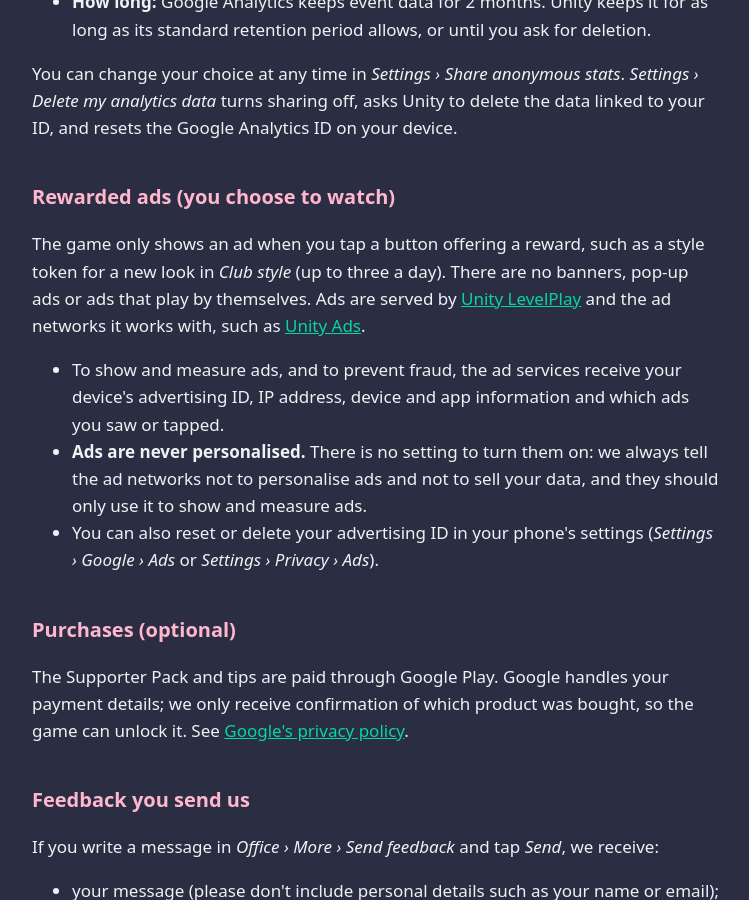
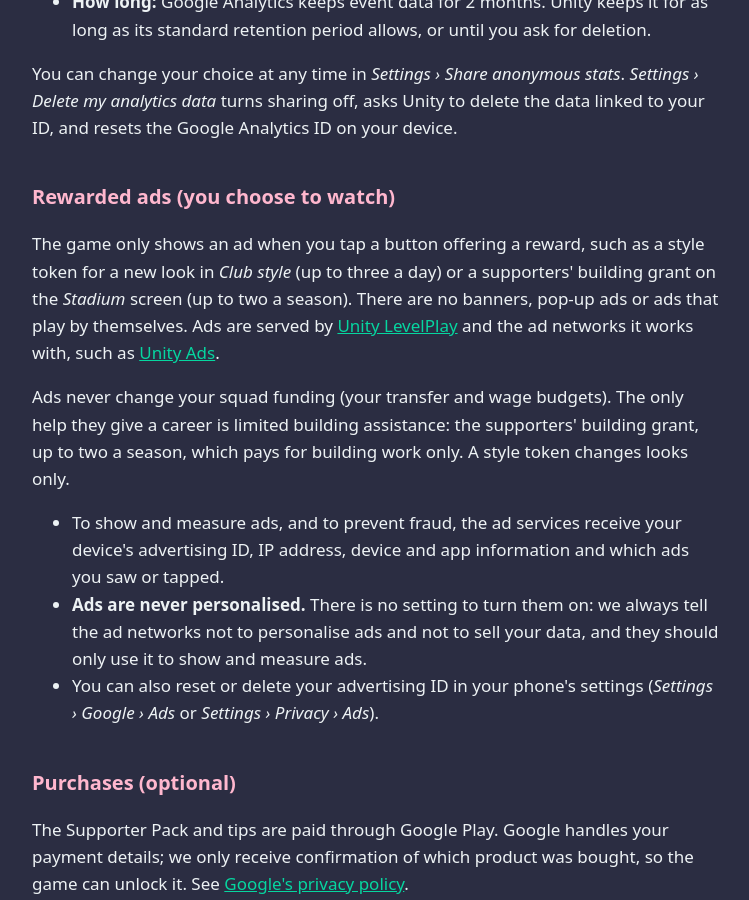
Before and after one commit to IterumGames/iterumgames.github.io, a Jekyll site: the page built from managedfootball/privacy/index.html, in a window 1280 px wide and 900 px high, scrolled down 2223 px. Shown: the whole window, without its empty margins (264-1013 px from the left). Built offline with Jekyll 4.4.1, drawn with Linux system fonts in a browser that asks for light colours; some of the changed text lies outside the part shown.

Commit message:
Managed Football policy: describe the supporters' building grant
The game's rewarded ads can now give a building grant as well as a style token. The policy says ads never change squad funding and only give limited building assistance. Adds an optional ads.note to the shared ads section (unused by Tumbler Cups).

Co-Authored-By: Claude Opus 5.5 <noreply@anthropic.com>

```diff
--- a/_includes/privacy/ads.html
+++ b/_includes/privacy/ads.html
@@ -1,6 +1,7 @@
 {%- assign l = site.data.privacy.links -%}
 <h2>Rewarded ads (you choose to watch)</h2>
 <p>The game only shows an ad when you tap a button offering a reward, such as {{ page.ads.example }}. There are no banners, pop-up ads or ads that play by themselves. Ads are served by <a href="{{ l.unity }}">Unity LevelPlay</a> and the ad networks it works with, such as <a href="{{ l.unity_ads }}">Unity Ads</a>.</p>
+{% if page.ads.note %}<p>{{ page.ads.note }}</p>{% endif %}
 <ul>
   <li>To show and measure ads, and to prevent fraud, the ad services receive your device's advertising ID, IP address, device and app information and which ads you saw or tapped.</li>
   {% if page.ads.setting %}<li><strong>Personalised ads are off by default.</strong> If you turn on <em>{{ page.ads.setting }}</em>, ad networks may use this data to pick ads based on your interests. With it off, we tell them not to personalise ads and not to sell your data, and they should only use it to show and measure ads.</li>{% else %}<li><strong>Ads are never personalised.</strong> There is no setting to turn them on: we always tell the ad networks not to personalise ads and not to sell your data, and they should only use it to show and measure ads.</li>{% endif %}
--- a/managedfootball/privacy/index.html
+++ b/managedfootball/privacy/index.html
@@ -19,7 +19,8 @@ stats:
   delete: Settings › Delete my analytics data
   errors: true
 ads:
-  example: a style token for a new look in <em>Club style</em> (up to three a day)
+  example: a style token for a new look in <em>Club style</em> (up to three a day) or a supporters' building grant on the <em>Stadium</em> screen (up to two a season)
+  note: "Ads never change your squad funding (your transfer and wage budgets). The only help they give a career is limited building assistance: the supporters' building grant, up to two a season, which pays for building work only. A style token changes looks only."
 purchases: The Supporter Pack and tips
 feedback:
   path: Office › More › Send feedback
```
Also changed, not shown: other parts of managedfootball/privacy/index.html (+1 -1 lines).
